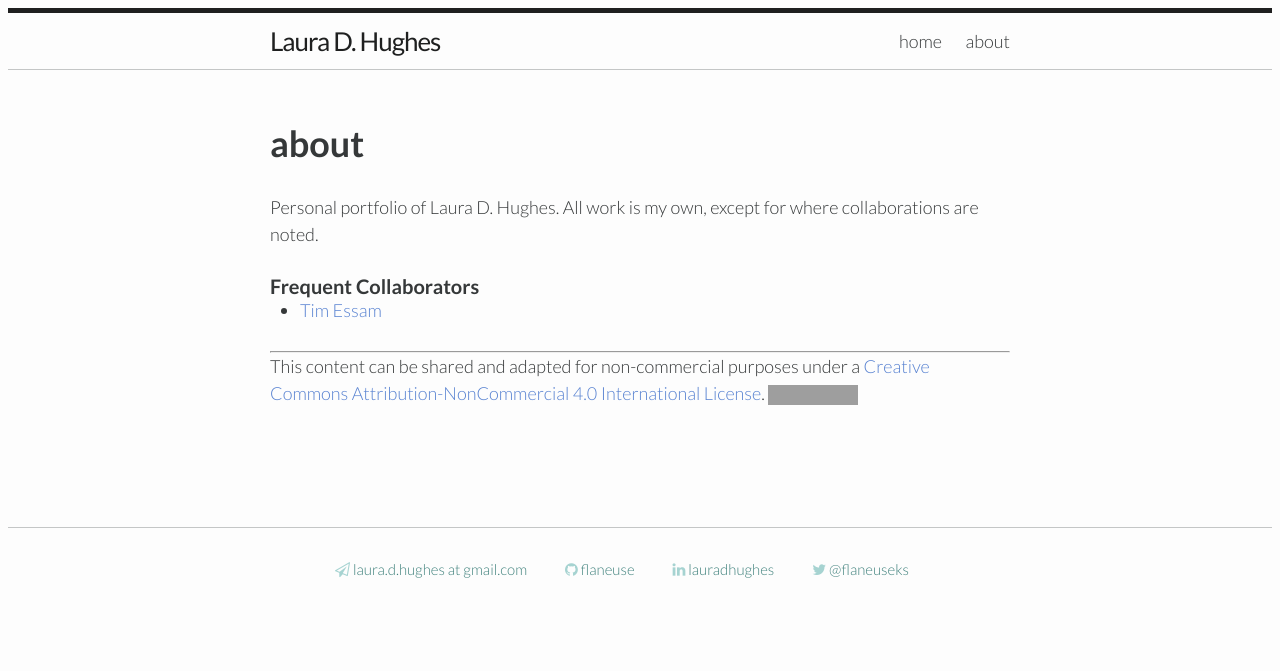
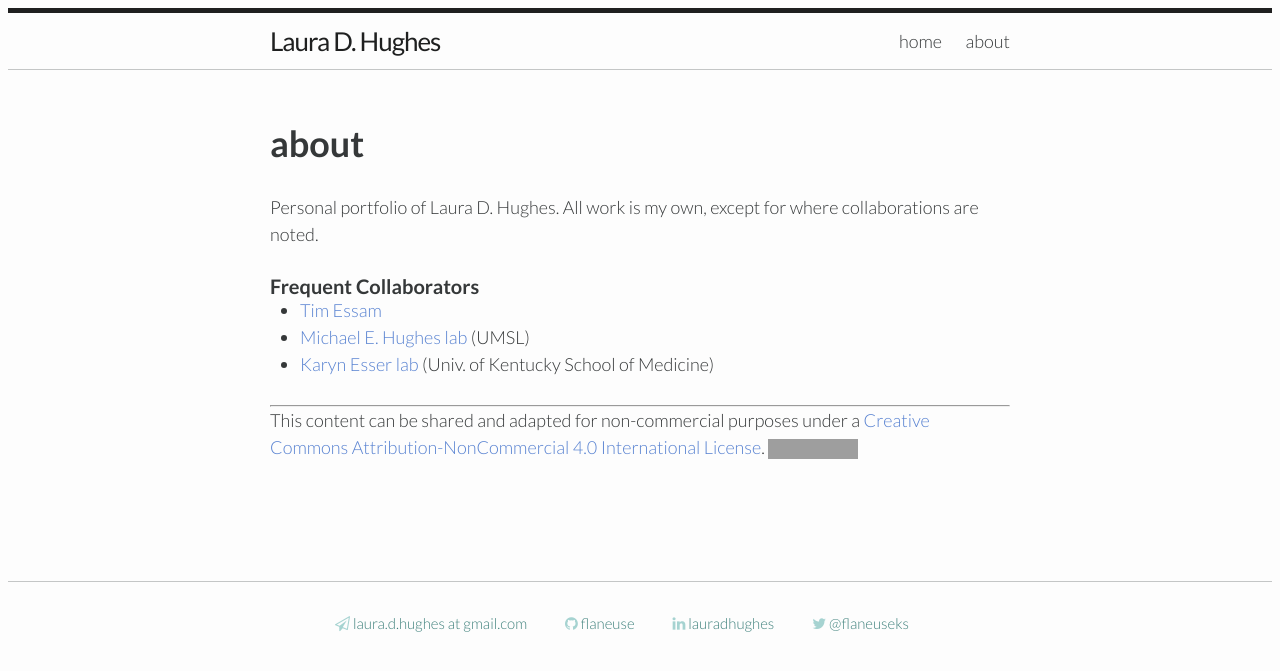
Before and after one commit to flaneuse/flaneuse.github.io, a Jekyll site: the page built from about.md, in a window 1280 px wide. Shown: the top 671 px of the page. Built offline with Jekyll 4.4.1, drawn with Linux system fonts in a browser that asks for light colours; grey boxes are pictures that could not be loaded.

Commit message:
+ collaborators

```diff
--- a/about.md
+++ b/about.md
@@ -10,6 +10,8 @@ Personal portfolio of Laura D. Hughes.  All work is my own, except for where col
 
 #### Frequent Collaborators
 * [Tim Essam](https://www.linkedin.com/in/timessam)
+* [Michael E. Hughes lab](http://openwetware.org/wiki/HughesLab) (UMSL)
+* [Karyn Esser lab](http://www.uky.edu/~kaesse2/lab_web_7_2007/SMBL/) (Univ. of Kentucky School of Medicine)
 
 <br>
 <hr>
```
